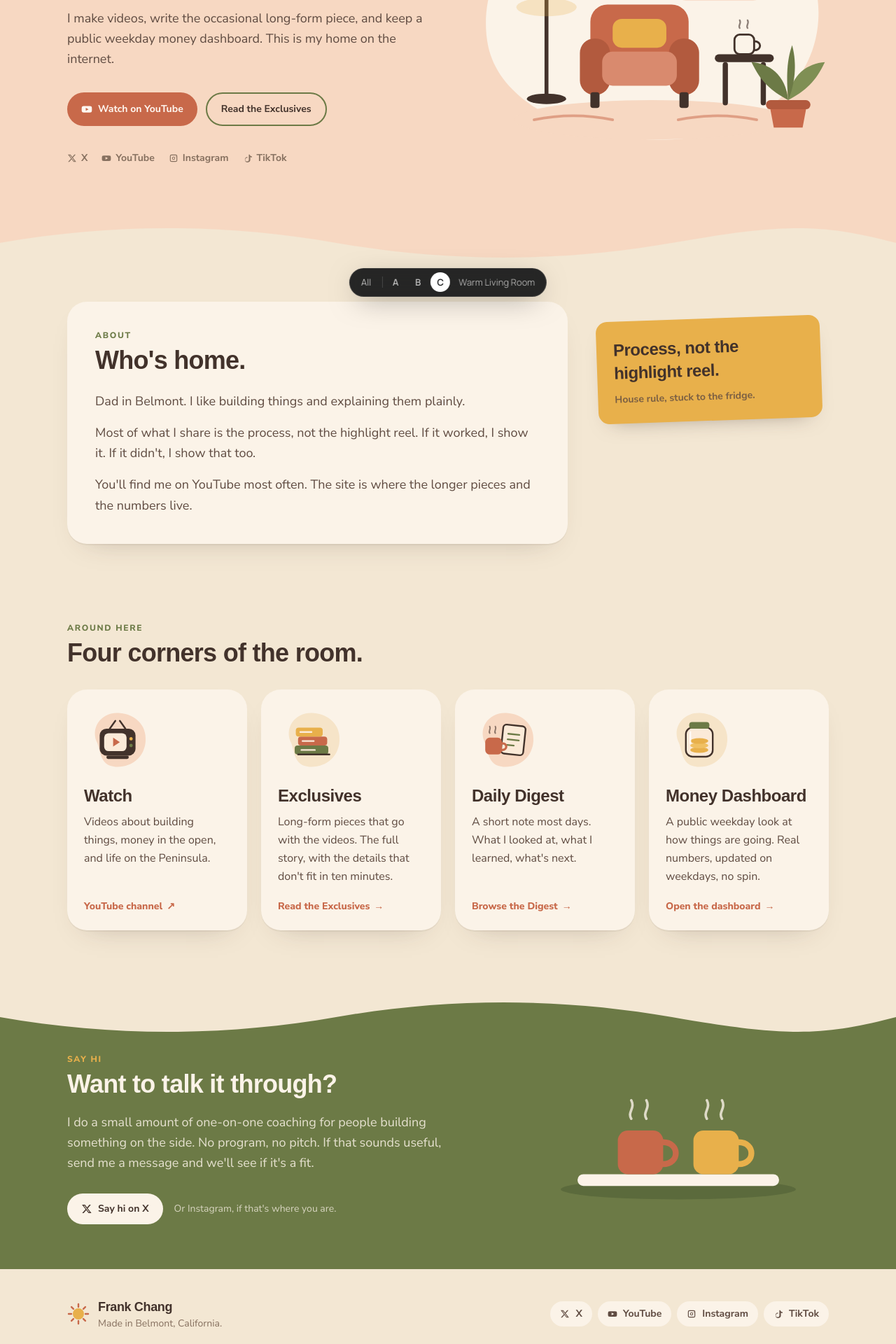
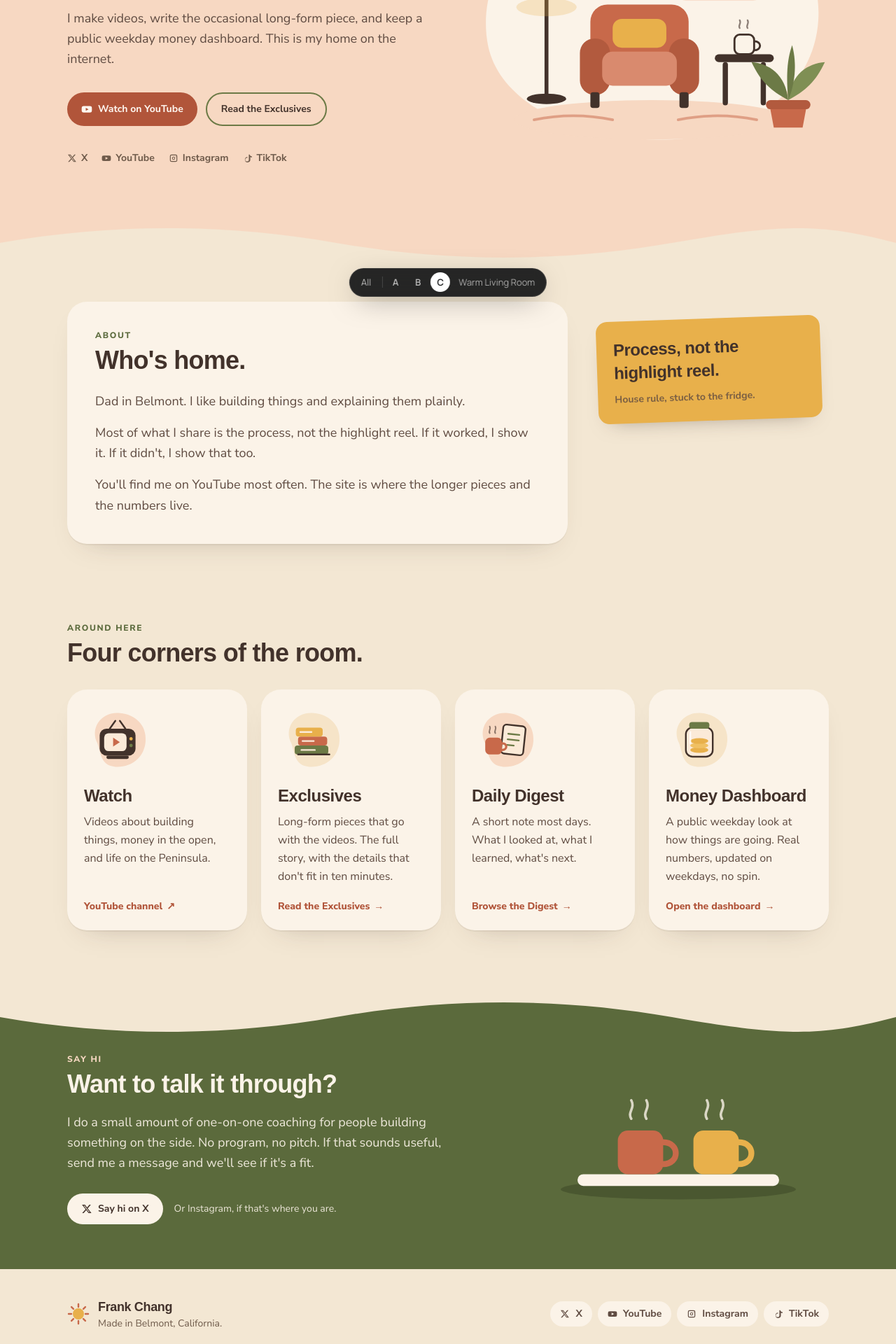
Before and after one commit to frankchangshow/frankchangshow, a Next.js app: page /designs/c in a window 1280 px wide. Shown: the part 360-2280 px from the top of the page at 70% size. Built offline with nearby package versions, Linux system fonts and the light colour scheme; a web font is replaced by a local one.

Commit message:
Raise small-text contrast to WCAG AA across all three designs
Adds accent-ink tokens for small text, darkens muted grays, moves the
olive section to a deeper olive, and documents the preview routes.

Co-authored-by: Frank <frankchangshow@users.noreply.github.com>

```diff
--- a/app/designs/[variant]/[section]/page.tsx
+++ b/app/designs/[variant]/[section]/page.tsx
@@ -51,12 +51,12 @@ export default async function SectionStub({
       <div className="mx-auto max-w-3xl px-5 py-10 sm:px-8 sm:py-16">
         <Link
           href={`/designs/${id}`}
-          className="inline-flex items-center gap-2 text-sm text-(--muted) transition-colors hover:text-(--accent)"
+          className="inline-flex items-center gap-2 text-sm text-(--muted) transition-colors hover:text-(--accent-ink)"
         >
           <span aria-hidden>←</span> Back to design {design.letter}
         </Link>
 
-        <p className="mt-10 text-xs font-semibold uppercase tracking-[0.16em] text-(--accent)">
+        <p className="mt-10 text-xs font-semibold uppercase tracking-[0.16em] text-(--accent-ink)">
           {meta.kicker}
         </p>
         <h1 className={`${displayClass} mt-3 text-4xl sm:text-5xl`}>{meta.title}</h1>
--- a/app/designs/a/page.tsx
+++ b/app/designs/a/page.tsx
@@ -52,7 +52,7 @@ export default function DesignA() {
                     target="_blank"
                     rel="noopener noreferrer"
                     aria-label={s.label}
-                    className="text-(--ink-2) transition-colors hover:text-(--accent)"
+                    className="text-(--ink-2) transition-colors hover:text-(--accent-ink)"
                   >
                     <SocialIcon id={s.id} className="h-4 w-4" />
                   </a>
@@ -97,7 +97,7 @@ export default function DesignA() {
                 href={copy.lanes[0].href}
                 target="_blank"
                 rel="noopener noreferrer"
-                className="display inline-flex items-center gap-2 text-xl underline decoration-(--accent) decoration-2 underline-offset-[6px] transition-colors hover:text-(--accent)"
+                className="display inline-flex items-center gap-2 text-xl underline decoration-(--accent) decoration-2 underline-offset-[6px] transition-colors hover:text-(--accent-ink)"
               >
                 Watch the latest
                 <span aria-hidden>→</span>
@@ -187,7 +187,7 @@ export default function DesignA() {
                   href={copy.coaching.href}
                   target="_blank"
                   rel="noopener noreferrer"
-                  className="inline-flex items-center gap-2 rounded-full bg-(--ink) px-5 py-2.5 text-sm font-medium text-(--bg) transition-colors hover:bg-(--accent)"
+                  className="inline-flex items-center gap-2 rounded-full bg-(--ink) px-5 py-2.5 text-sm font-medium text-(--bg) transition-colors hover:bg-(--accent-ink)"
                 >
                   <SocialIcon id="x" className="h-3.5 w-3.5" />
                   {copy.coaching.cta}
--- a/app/designs/c/Scenes.tsx
+++ b/app/designs/c/Scenes.tsx
@@ -153,7 +153,7 @@ export function TwoMugs({ className = "" }: Props) {
       role="img"
       aria-label="Two illustrated mugs on a small table, steam rising."
     >
-      <ellipse cx="160" cy="150" rx="140" ry="12" fill="#5b6a3c" />
+      <ellipse cx="160" cy="150" rx="140" ry="12" fill="#4a5730" />
       <rect x="40" y="132" width="240" height="14" rx="7" fill="#fbf3e8" />
       <rect x="88" y="80" width="54" height="52" rx="12" fill={c.terracotta} />
       <path d="M142 94c20 0 20 26 0 26" fill="none" stroke={c.terracotta} strokeWidth="7" strokeLinecap="round" />
--- a/app/designs/c/page.tsx
+++ b/app/designs/c/page.tsx
@@ -51,7 +51,7 @@ export default function DesignC() {
                   <li key={item.href}>
                     <a
                       href={item.href}
-                      className="rounded-full px-3.5 py-2 transition-colors hover:bg-(--bg-2) hover:text-(--accent)"
+                      className="rounded-full px-3.5 py-2 transition-colors hover:bg-(--bg-2) hover:text-(--accent-ink)"
                     >
                       {item.label}
                     </a>
@@ -72,7 +72,7 @@ export default function DesignC() {
 
           <div className="grid items-center gap-10 py-14 md:grid-cols-12 md:py-20">
             <div className="md:col-span-6">
-              <span className="tag bg-(--accent-2) text-(--bg-3)">{site.location}</span>
+              <span className="tag bg-(--accent-2-ink) text-(--bg-3)">{site.location}</span>
               <h1 className="display mt-6 text-[2.9rem] leading-[1.02] sm:text-6xl lg:text-[4.25rem]">
                 Come on in.
                 <br />
@@ -104,7 +104,7 @@ export default function DesignC() {
                       target="_blank"
                       rel="noopener noreferrer"
                       aria-label={s.label}
-                      className="inline-flex items-center gap-1.5 transition-colors hover:text-(--accent)"
+                      className="inline-flex items-center gap-1.5 transition-colors hover:text-(--accent-ink)"
                     >
                       <SocialIcon id={s.id} className="h-3.5 w-3.5" />
                       {s.name}
@@ -126,7 +126,7 @@ export default function DesignC() {
         <section id="about" className="py-10 md:py-14">
           <div className="grid gap-8 md:grid-cols-12 md:items-start">
             <div className="cushion p-7 sm:p-10 md:col-span-8">
-              <p className="text-xs font-extrabold uppercase tracking-[0.14em] text-(--accent-2)">About</p>
+              <p className="text-xs font-extrabold uppercase tracking-[0.14em] text-(--accent-2-ink)">About</p>
               <h2 className="display mt-2 text-3xl sm:text-4xl">Who&apos;s home.</h2>
               <div className="mt-6 space-y-4 text-lg leading-relaxed text-(--ink-2)">
                 {copy.about.map((para, i) => (
@@ -148,7 +148,7 @@ export default function DesignC() {
         {/* Around here */}
         <section id="around" className="py-10 md:py-14">
           <div className="mb-8 max-w-xl">
-            <p className="text-xs font-extrabold uppercase tracking-[0.14em] text-(--accent-2)">Around here</p>
+            <p className="text-xs font-extrabold uppercase tracking-[0.14em] text-(--accent-2-ink)">Around here</p>
             <h2 className="display mt-2 text-3xl sm:text-4xl">Four corners of the room.</h2>
           </div>
           <ul className="grid gap-5 sm:grid-cols-2 lg:grid-cols-4">
@@ -164,7 +164,7 @@ export default function DesignC() {
                     <Spot className="h-24 w-24 transition-transform group-hover:rotate-3" />
                     <h3 className="display mt-4 text-2xl">{lane.title}</h3>
                     <p className="mt-2 flex-1 leading-relaxed text-(--ink-2)">{lane.body}</p>
-                    <span className="mt-5 inline-flex items-center gap-1.5 text-sm font-extrabold text-(--accent)">
+                    <span className="mt-5 inline-flex items-center gap-1.5 text-sm font-extrabold text-(--accent-ink)">
                       {lane.cta}
                       <span aria-hidden>{lane.external ? "↗" : "→"}</span>
                     </span>
@@ -177,13 +177,13 @@ export default function DesignC() {
       </main>
 
       {/* Soft coaching lane on olive */}
-      <section id="hello" className="mt-10 bg-(--accent-2) text-(--bg-3)">
+      <section id="hello" className="mt-10 bg-(--accent-2-ink) text-(--bg-3)">
         <Wave className="block h-10 w-full sm:h-14" flip />
         <div className="mx-auto grid max-w-6xl items-center gap-10 px-5 pb-16 pt-6 sm:px-8 md:grid-cols-12">
           <div className="md:col-span-7">
-            <p className="text-xs font-extrabold uppercase tracking-[0.14em] text-(--accent-3)">Say hi</p>
+            <p className="text-xs font-extrabold uppercase tracking-[0.14em] text-(--bg-2)">Say hi</p>
             <h2 className="display mt-2 text-3xl sm:text-4xl">{copy.coaching.title}</h2>
-            <p className="mt-5 max-w-xl text-lg leading-relaxed text-(--bg-3)/85">{copy.coaching.body}</p>
+            <p className="mt-5 max-w-xl text-lg leading-relaxed text-(--bg-3)/92">{copy.coaching.body}</p>
             <div className="mt-7 flex flex-wrap items-center gap-4">
               <a
                 href={copy.coaching.href}
@@ -194,7 +194,7 @@ export default function DesignC() {
                 <SocialIcon id="x" className="h-4 w-4" />
                 {copy.coaching.cta}
               </a>
-              <span className="text-sm text-(--bg-3)/75">Or Instagram, if that&apos;s where you are.</span>
+              <span className="text-sm text-(--bg-3)/90">Or Instagram, if that&apos;s where you are.</span>
             </div>
           </div>
           <div className="md:col-span-5">
@@ -221,7 +221,7 @@ export default function DesignC() {
                   target="_blank"
                   rel="noopener noreferrer"
                   aria-label={s.label}
-                  className="inline-flex items-center gap-2 rounded-full bg-(--bg-3) px-3.5 py-2 text-sm font-bold text-(--ink-2) transition hover:text-(--accent)"
+                  className="inline-flex items-center gap-2 rounded-full bg-(--bg-3) px-3.5 py-2 text-sm font-bold text-(--ink-2) transition hover:text-(--accent-ink)"
                 >
                   <SocialIcon id={s.id} className="h-3.5 w-3.5" />
                   {s.name}
--- a/app/designs/designs.css
+++ b/app/designs/designs.css
@@ -30,9 +30,10 @@
   --bg-2: #efe7d8;
   --ink: #1f1d1a;
   --ink-2: #4a4640;
-  --muted: #7a746b;
+  --muted: #6b655c;
   --rule: #d9cfbd;
   --accent: #d95d45;
+  --accent-ink: #bf4530;
   --accent-2: #d9a441;
   --font-body: var(--font-instrument), ui-sans-serif, system-ui, sans-serif;
   --font-display: var(--font-fraunces), Georgia, "Times New Roman", serif;
@@ -90,7 +91,7 @@
   transition: color 0.15s ease;
 }
 .theme-a .link-ink:hover {
-  color: var(--accent);
+  color: var(--accent-ink);
 }
 
 /* ---------- B · Clean Modern Product ---------- */
@@ -99,9 +100,10 @@
   --bg-2: #ffffff;
   --ink: #17292b;
   --ink-2: #3c5052;
-  --muted: #62787a;
+  --muted: #53696b;
   --rule: #dfe7e7;
   --accent: #0e5e5b;
+  --accent-ink: #0e5e5b;
   --accent-2: #cde7e2;
   --accent-3: #e9f3f1;
   --font-body: var(--font-manrope), ui-sans-serif, system-ui, sans-serif;
@@ -160,10 +162,12 @@
   --bg-3: #fbf3e8;
   --ink: #42322b;
   --ink-2: #5f4b41;
-  --muted: #86705f;
+  --muted: #6e5a4a;
   --rule: #e6d3b8;
   --accent: #c8694a;
+  --accent-ink: #b1553a;
   --accent-2: #6c7a46;
+  --accent-2-ink: #5b6a3c;
   --accent-3: #e8b04b;
   --font-body: var(--font-nunito), ui-sans-serif, system-ui, sans-serif;
   --font-display: var(--font-gabarito), ui-sans-serif, system-ui, sans-serif;
@@ -188,13 +192,13 @@
 }
 
 .theme-c .btn-warm {
-  background: var(--accent);
+  background: var(--accent-ink);
   color: #fff8f1;
   border-radius: 999px;
   transition: transform 0.15s ease, background 0.15s ease;
 }
 .theme-c .btn-warm:hover {
-  background: #b25a3e;
+  background: #9e4a31;
   transform: translateY(-1px);
 }
 
@@ -206,7 +210,7 @@
   transition: background 0.15s ease, color 0.15s ease;
 }
 .theme-c .btn-olive:hover {
-  background: var(--accent-2);
+  background: var(--accent-2-ink);
   color: #fbf3e8;
 }
 
```
Also changed, not shown: 1 other file (tests, documents, lock files or other folders).
